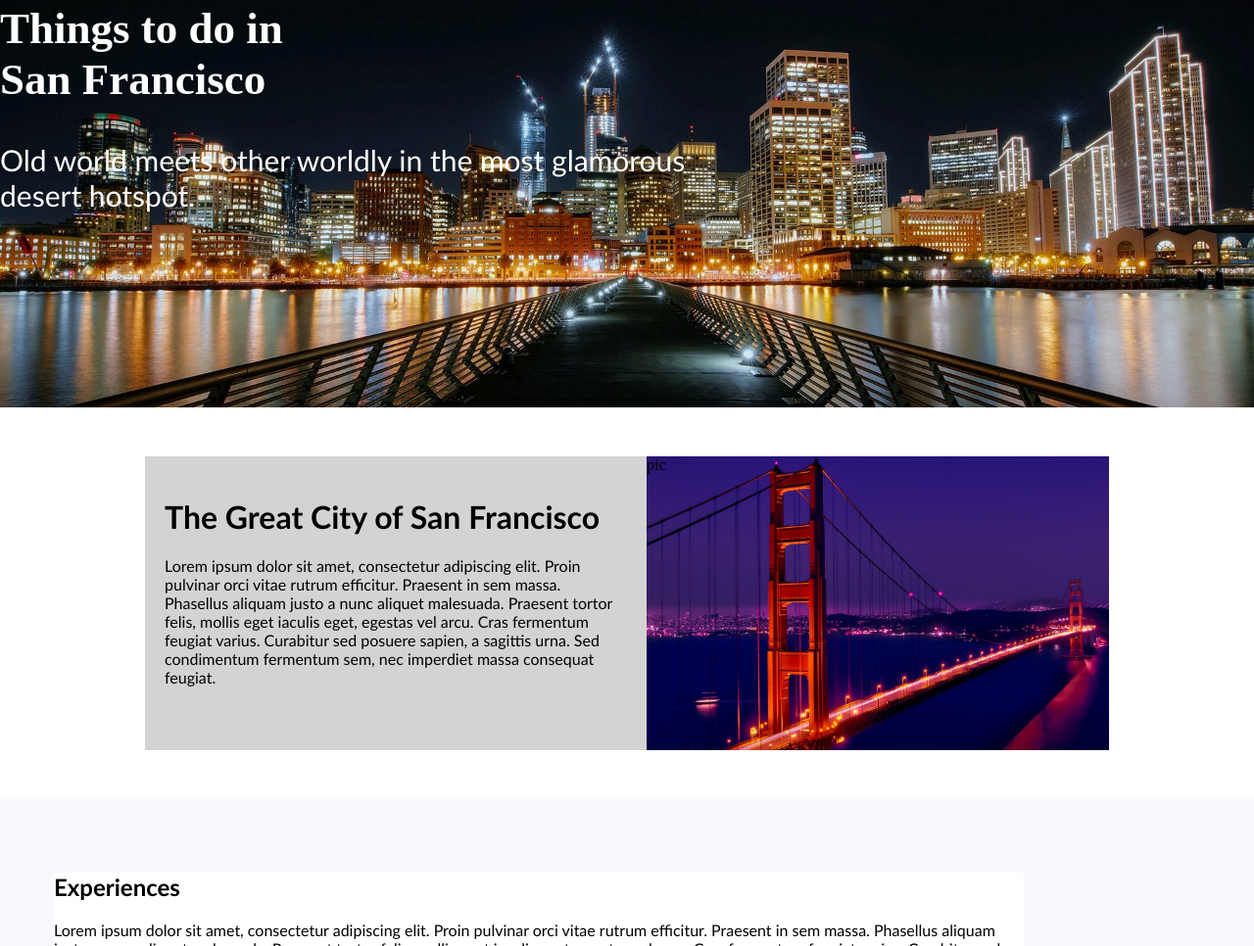
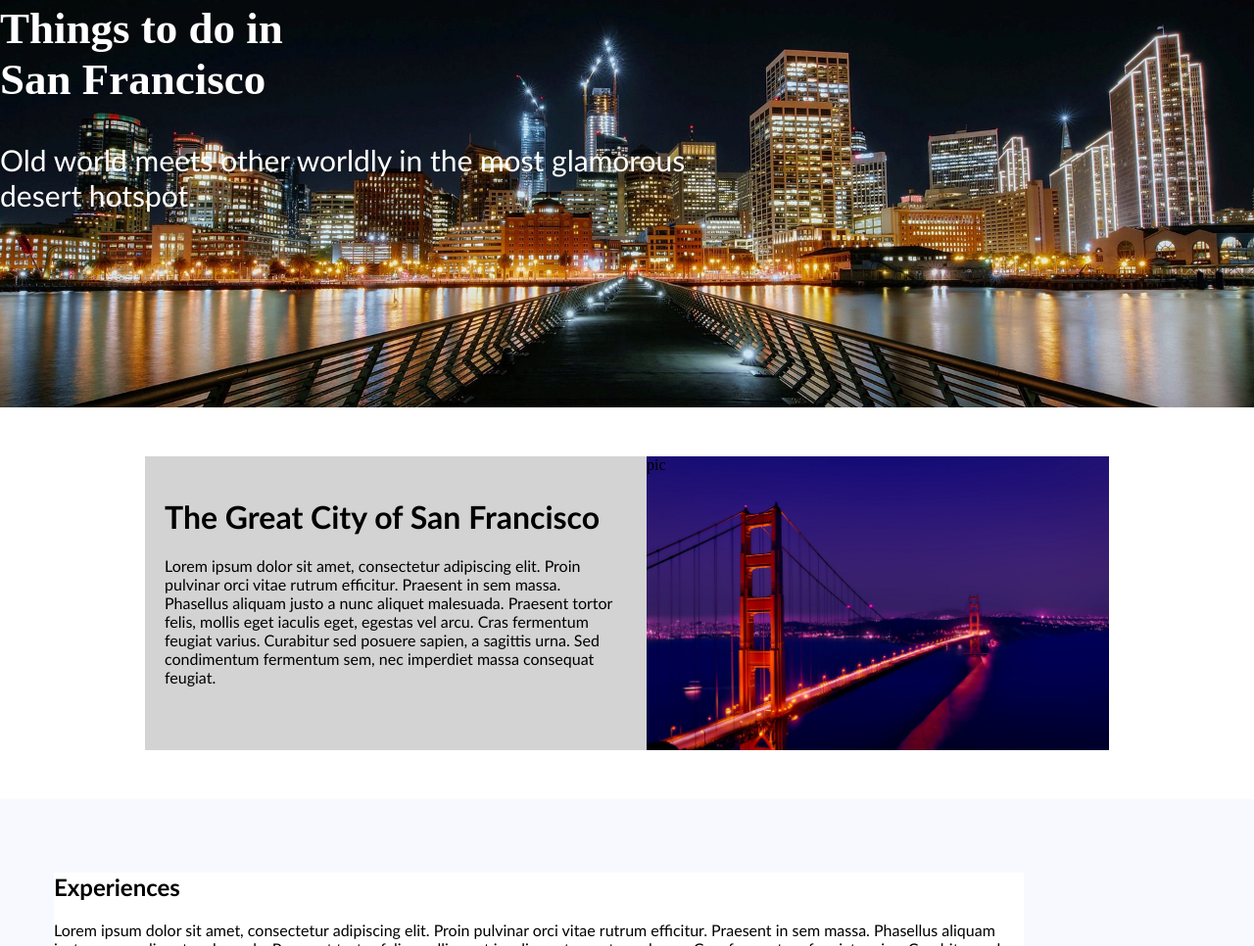
Before and after one commit to oabonwako/sanfran, a plain HTML site: page index.html in a window 1280 px wide. Shown: the part 271-1237 px from the top of the page at 98% size. Drawn offline with Linux system fonts and the light colour scheme.

Commit message:
Update tour.css

```diff
--- a/styles/tour.css
+++ b/styles/tour.css
@@ -61,7 +61,7 @@ h3 {
 }
 
 #pic {
-    background-image: url(../images/Golden-Gate.jpg);
+    background-image: url(../images/Site-Attraction.jpg);
     background-size: cover;
     width: 40%;
     height: 300px
```
